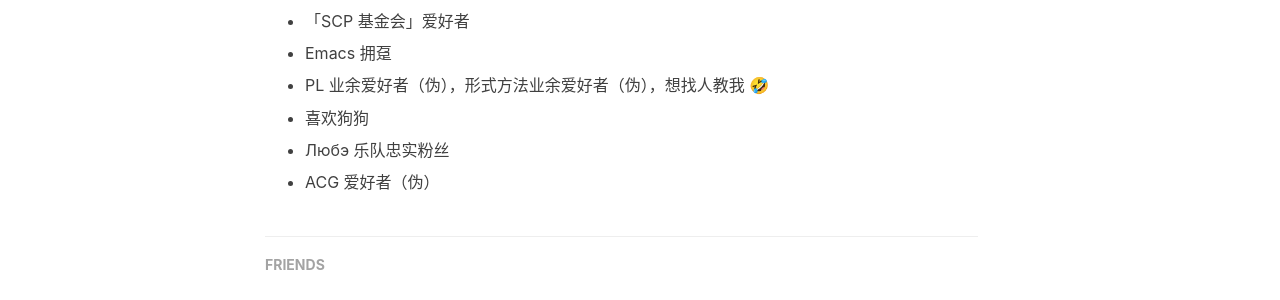
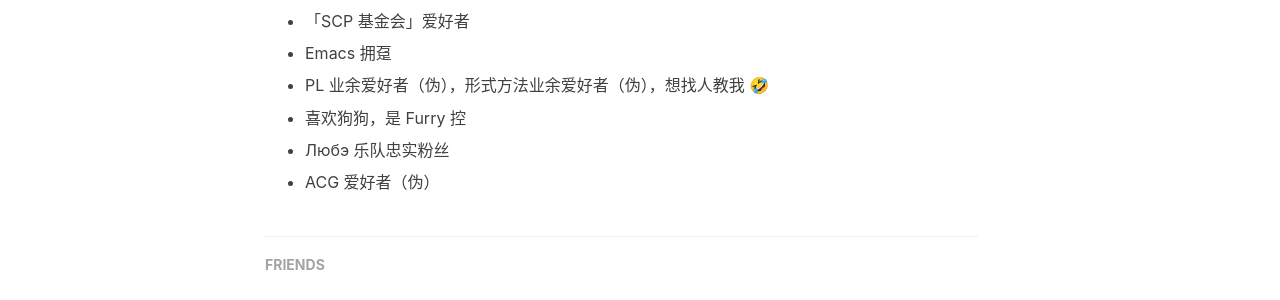
Before and after one commit to LogicLee0902/-LogicLee0902.github.io, a Jekyll site: the page built from about.html, in a window 1280 px wide. Shown: the part 615-915 px from the top of the page. Built offline with Jekyll 4.4.1, drawn with Linux system fonts in a browser that asks for light colours; nearby versions of some CDN libraries; comment, search, counter and statistics services are not loaded.

Commit message:
modify about.html

```diff
--- a/_includes/about/zh.md
+++ b/_includes/about/zh.md
@@ -10,7 +10,7 @@
 
 - PL 业余爱好者（伪），形式方法业余爱好者（伪），想找人教我 🤣
 
-- 喜欢狗狗
+- 喜欢狗狗，是 Furry 控
 
 - Любэ 乐队忠实粉丝
 
```
